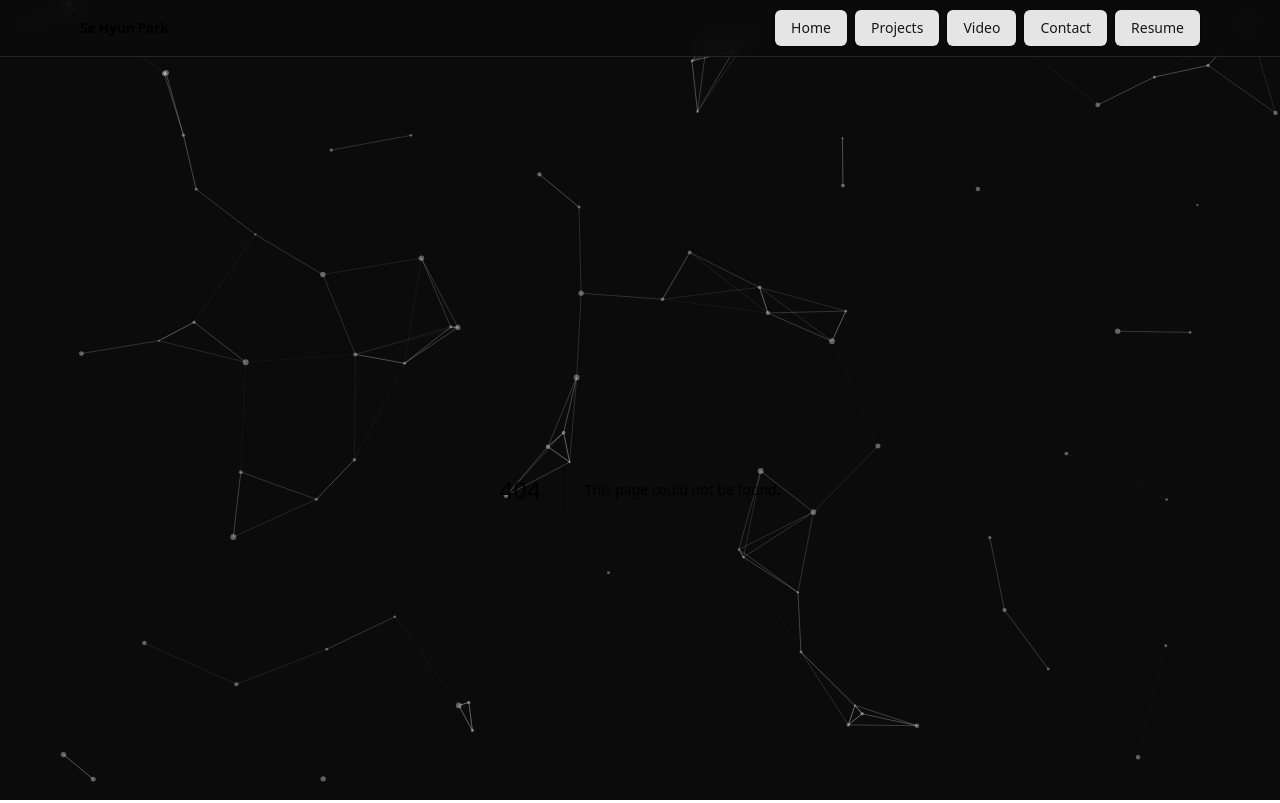
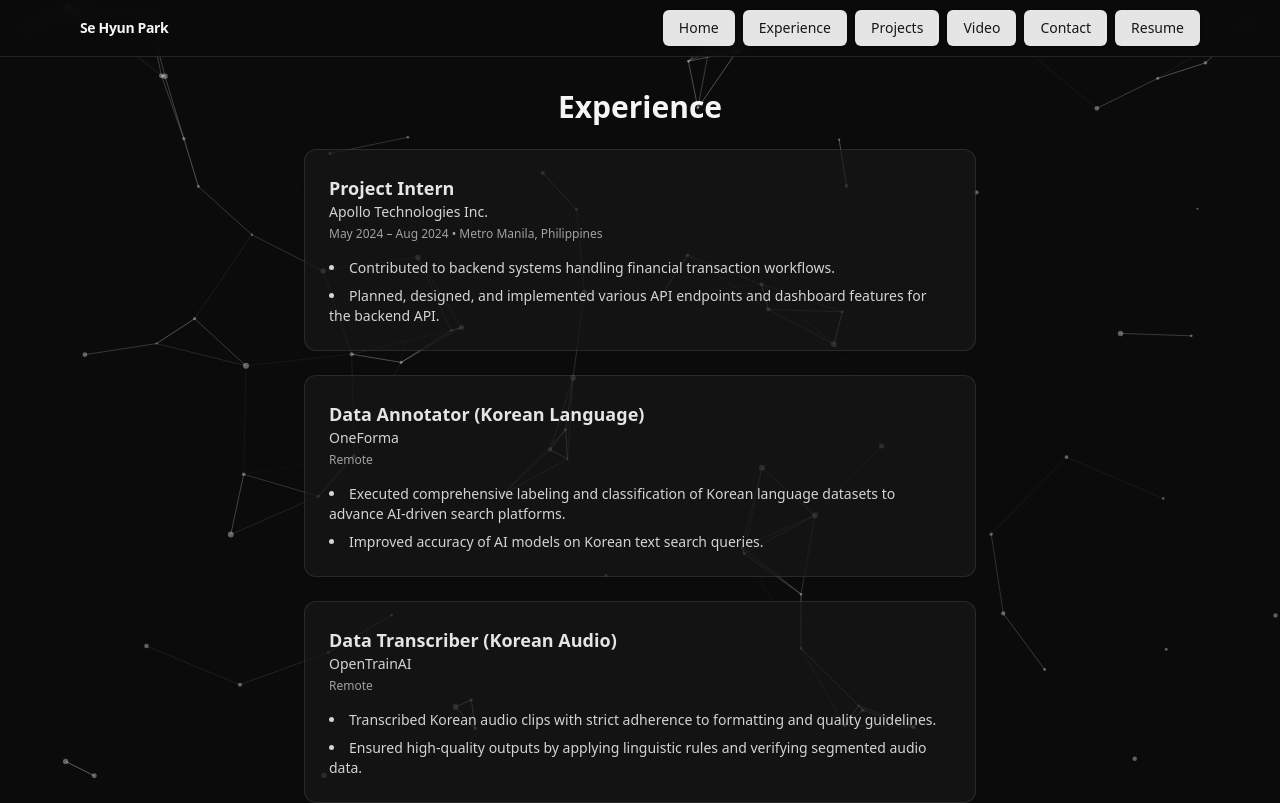
Before and after one commit to jpsehyun/portfolio-web, a Next.js app: page /experience in a window 1280 px wide. Before the commit this address had no page. Shown: the top 803 px of the page. Built offline with nearby package versions, Linux system fonts and the light colour scheme.

Commit message:
resume+experience updated

```diff
--- /dev/null
+++ b/src/app/experience/page.tsx
@@ -0,0 +1,66 @@
+// src/app/experience/page.tsx
+import { Card } from "@/components/ui/card";
+
+const experiences = [
+  {
+    role: "Project Intern",
+    company: "Apollo Technologies Inc.",
+    period: "May 2024 – Aug 2024",
+    location: "Metro Manila, Philippines",
+    details: [
+      "Contributed to backend systems handling financial transaction workflows.",
+      "Planned, designed, and implemented various API endpoints and dashboard features for the backend API.",
+    ],
+  },
+  {
+    role: "Data Annotator (Korean Language)",
+    company: "OneForma",
+    period: "Remote",
+    location: "",
+    details: [
+      "Executed comprehensive labeling and classification of Korean language datasets to advance AI-driven search platforms.",
+      "Improved accuracy of AI models on Korean text search queries.",
+    ],
+  },
+  {
+    role: "Data Transcriber (Korean Audio)",
+    company: "OpenTrainAI",
+    period: "Remote",
+    location: "",
+    details: [
+      "Transcribed Korean audio clips with strict adherence to formatting and quality guidelines.",
+      "Ensured high-quality outputs by applying linguistic rules and verifying segmented audio data.",
+    ],
+  },
+];
+
+export default function Experience() {
+  return (
+    <section>
+      <h1 className="text-3xl font-semibold text-center">Experience</h1>
+      <div className="mt-6 flex flex-col items-center gap-6">
+        {experiences.map((exp) => (
+          <Card
+            key={exp.role + exp.company}
+            className="w-full max-w-2xl border-white/10 bg-neutral-900/70
+              p-6 transform transition duration-300 hover:scale-105
+              hover:shadow-lg hover:shadow-neutral-500/20"
+          >
+            <h2 className="text-lg font-semibold text-neutral-200">
+              {exp.role}
+            </h2>
+            <p className="text-sm text-neutral-300">{exp.company}</p>
+            <p className="text-xs text-neutral-400 mt-1">
+              {exp.period} {exp.location && `• ${exp.location}`}
+            </p>
+            <ul className="mt-4 list-disc list-inside text-sm text-neutral-300 space-y-2">
+              {exp.details.map((d, i) => (
+                <li key={i}>{d}</li>
+              ))}
+            </ul>
+          </Card>
+        ))}
+      </div>
+    </section>
+  );
+}
--- a/src/components/site-header.tsx
+++ b/src/components/site-header.tsx
@@ -8,6 +8,7 @@ import { Separator } from "@/components/ui/separator";
 
 const nav = [
   { href: "/", label: "Home" },
+  { href: "/experience", label: "Experience" },
   { href: "/projects", label: "Projects" },
   { href: "/video", label: "Video" },
   { href: "/contact", label: "Contact" },
```
Also changed, not shown: 2 other files (tests, documents, lock files or other folders).
